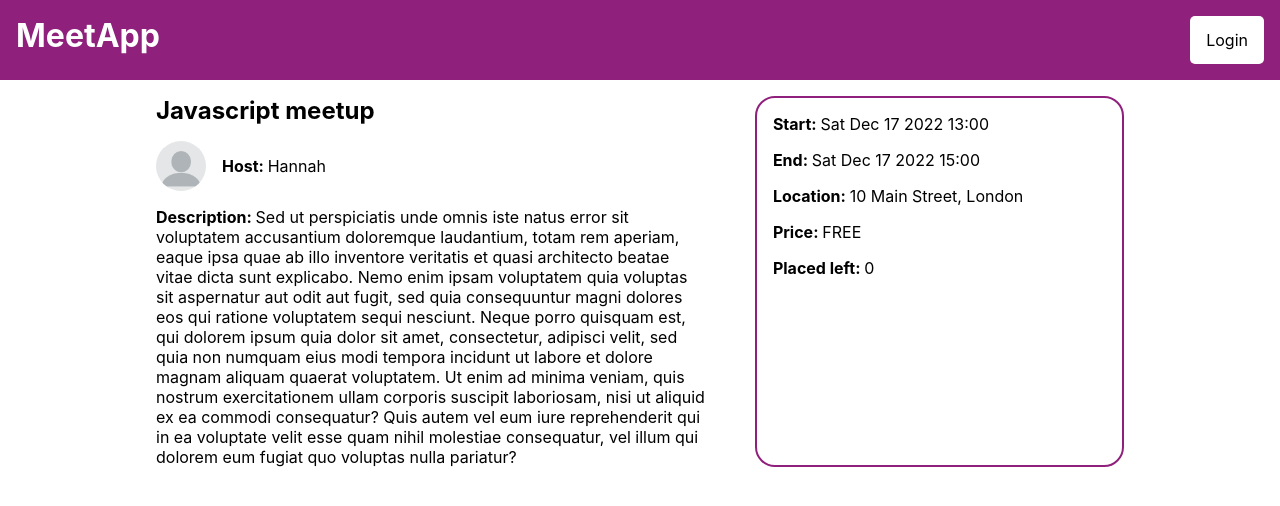
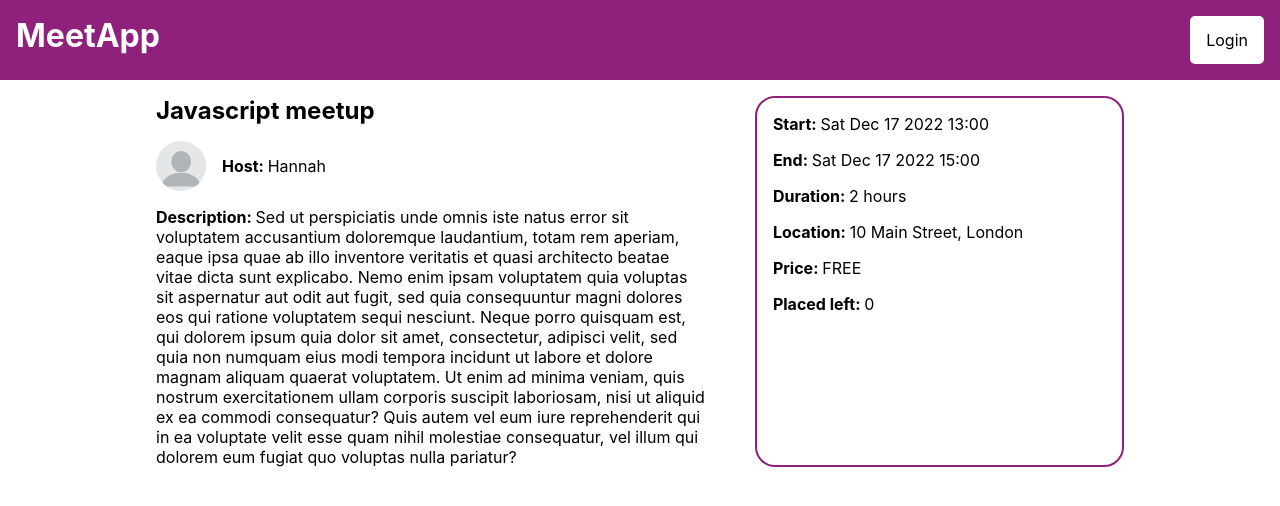
Before and after one commit to EmmaDawsonDev/tdd-meetup, a React (Create React App) app: page /meetups/1 in a window 1280 px wide. Shown: the top 506 px of the page. Built offline with nearby package versions, Linux system fonts and the light colour scheme.

Commit message:
Add duration to details page

```diff
--- a/src/data/meetups.ts
+++ b/src/data/meetups.ts
@@ -33,7 +33,7 @@ const meetups: IMeetup[] = [
     id: 3,
     title: 'Swimming group in Stockholm',
     startDate: new Date('2021-12-07T19:00:00'),
-    endDate: new Date('2021-12-07T20:00:00'),
+    endDate: new Date('2021-12-07T19:30:00'),
     hostName: 'Joe',
     description:
       'At vero eos et accusamus et iusto odio dignissimos ducimus qui blanditiis praesentium voluptatum deleniti atque corrupti quos dolores et quas molestias excepturi sint occaecati cupiditate non provident, similique sunt in culpa qui officia deserunt mollitia animi, id est laborum et dolorum fuga. Et harum quidem rerum facilis est et expedita distinctio. Nam libero tempore, cum soluta nobis est eligendi optio cumque nihil impedit quo minus id quod maxime placeat facere possimus, omnis voluptas assumenda est, omnis dolor repellendus. Temporibus autem quibusdam et aut officiis debitis aut rerum necessitatibus saepe eveniet ut et voluptates repudiandae sint et molestiae non recusandae. Itaque earum rerum hic tenetur a sapiente delectus, ut aut reiciendis voluptatibus maiores alias consequatur aut perferendis doloribus asperiores repellat.',
--- a/src/pages/MeetupDetail/MeetupDetail.tsx
+++ b/src/pages/MeetupDetail/MeetupDetail.tsx
@@ -15,6 +15,15 @@ const MeetupDetail = () => {
 
     meetup ? setMeetup(meetup) : setError(true)
   }, [id])
+
+  const msToTime = (start: number, end: number) => {
+    let s = end - start
+
+    let hrs = s / (3.6 * 10 ** 6)
+    let time = ''
+    hrs < 1 ? (time = `${hrs * 60} minutes`) : hrs === 1 ? (time = `${hrs} hour`) : (time = `${hrs} hours`)
+    return time
+  }
 
   return (
     <main>
@@ -46,6 +55,10 @@ const MeetupDetail = () => {
               {meetup.endDate.toDateString()} {meetup.endDate.toLocaleTimeString([], { hour: '2-digit', minute: '2-digit', hour12: false })}
             </p>
             <p>
+              <strong>Duration: </strong>
+              {msToTime(+meetup.startDate, +meetup.endDate)}
+            </p>
+            <p>
               <strong>Location: </strong>
               {meetup.location}
             </p>
```
